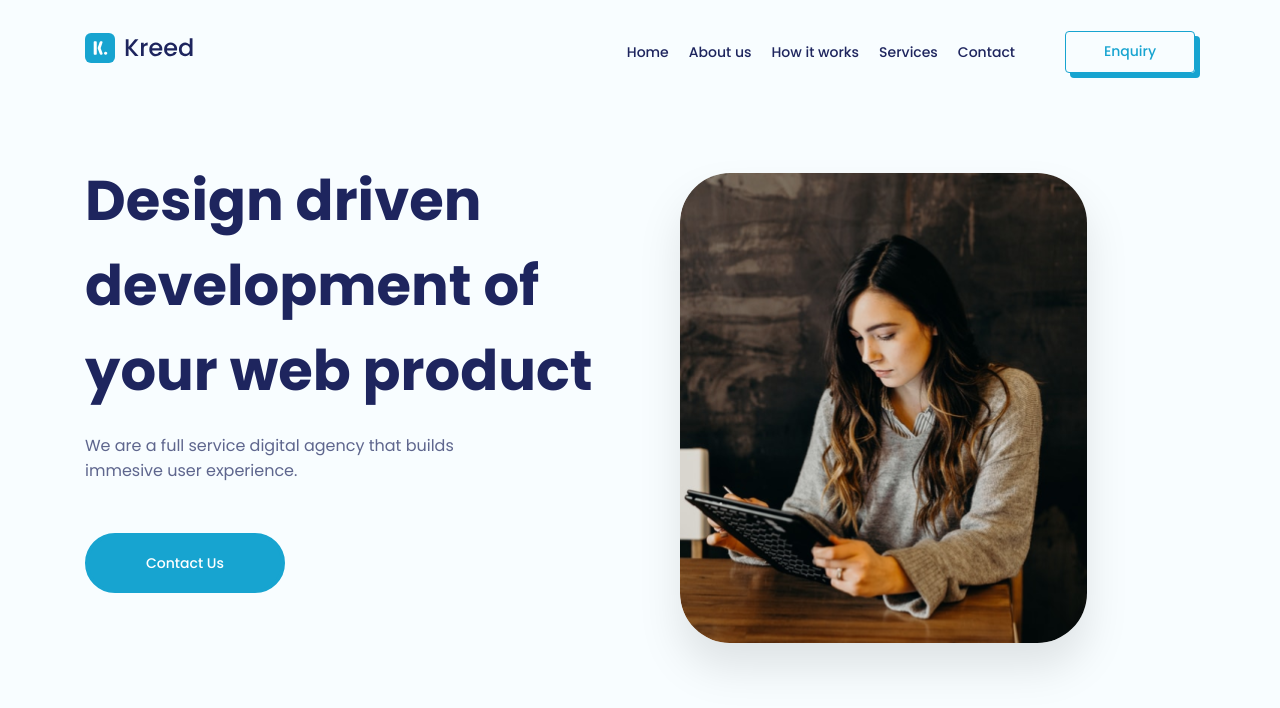
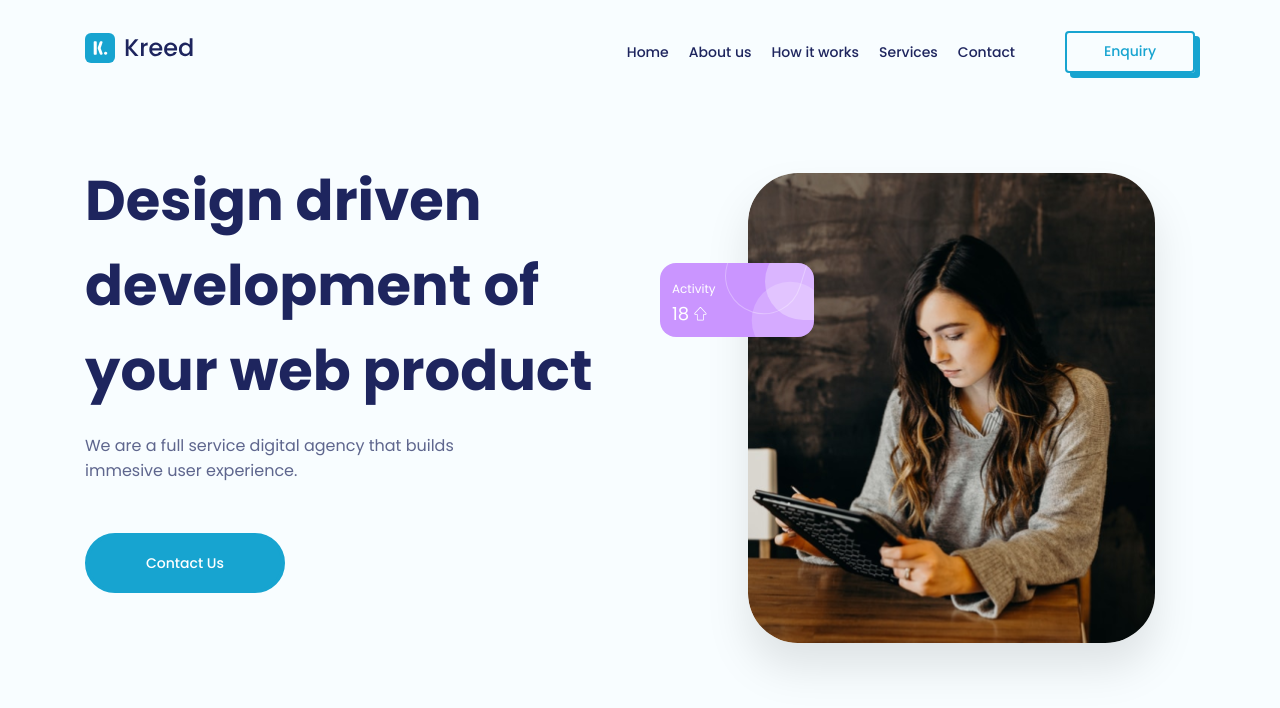
Before and after one commit to luiabdiel/kreed, a React (Vite) app: page / in a window 1280 px wide. Shown: the top 708 px of the page. Built offline with nearby package versions, Linux system fonts and the light colour scheme.

Commit message:
feat: main img

```diff
--- a/src/atoms/ButtonContact/style.ts
+++ b/src/atoms/ButtonContact/style.ts
@@ -23,6 +23,6 @@ export const ButtonContact = styled.button`
     &:hover{
         color:  #1E255E;
         background-color: transparent;
-        border: 4px solid #1E255E;
+        border: 3px solid #1E255E;
     }
 `
--- a/src/atoms/styles.ts
+++ b/src/atoms/styles.ts
@@ -4,7 +4,7 @@ export const Button = styled.button`
     width: 130px;
     height: 42px;
 
-    border: 1px solid #17A4D0;
+    border: 2px solid #17A4D0;
     border-radius: 4px;
 
     margin-left: 50px;
--- /dev/null
+++ b/src/molecules/CardActivity/index.tsx
@@ -0,0 +1,19 @@
+import * as S from "./styles"
+
+import arrow from "../../assets/arrow.svg"
+
+export const CardActivity = () => {
+    return(
+        <S.CardActivity>
+            <small>Activity</small>
+            <div>
+                <strong>18</strong>
+                <img src={arrow} />
+            </div>
+
+            <i className="circle-1"></i>
+            <i className="circle-2"></i>
+            <i className="circle-3"></i>
+        </S.CardActivity>
+    )
+}
--- /dev/null
+++ b/src/molecules/CardActivity/styles.ts
@@ -0,0 +1,75 @@
+import styled from "styled-components"
+
+export const CardActivity = styled.div`
+    position: absolute;
+
+    top: 105px;
+    left: 20px;
+
+    background-color: #CA95FF;
+    color: #fff;
+
+    width: 154px;
+    height: 74px;
+
+    border-radius: 16px;
+
+    text-align: left;
+
+    padding: 12px;
+
+    /* OVERFLOW HIDDEN PARA CORTAR O ICON/IMAGE  */
+    overflow: hidden;
+
+    small{
+        font-size: 12px;
+    }
+
+        >div{
+
+            display: flex;
+            align-items: center;
+            gap: 5px;
+
+            strong{
+                font-size: 18px;
+                font-weight: 400;
+            }
+
+            img{
+                width: 13px;
+            }
+        }
+
+    i{
+        position: absolute;
+
+        width: 157px;
+        height: 77px;
+
+        border-radius: 50px;
+
+        &.circle-1{
+            left: 105px;
+            top: -20px;
+
+            background: rgba(255, 255, 255, 0.3);
+        }
+
+        &.circle-2{
+            background:  rgba(255, 255, 255, 0.2);
+            transform: rotate(45deg);
+
+            left: 80px;
+            bottom: -50px;
+        }
+
+        &.circle-3{
+            border: 1px solid rgba(255, 255, 255, 0.3);
+            transform: rotate(-72.7deg);
+
+            left: 37px;
+            top: -64px;
+        }
+    }
+`
--- a/src/pages/Main.tsx
+++ b/src/pages/Main.tsx
@@ -4,6 +4,7 @@ import { Frontend } from '../templates/frontend'
 import HeroImg from "../assets/hero.svg"
 
 import * as S from "./styles"
+import { CardActivity } from '../molecules/CardActivity'
 
 export function Main() {
   return (
@@ -15,9 +16,11 @@ export function Main() {
           <ButtonContact/>
         </div>
 
-        <div>
+        <S.ContainerImage>
+          <CardActivity/>
+
           <img src={HeroImg} alt="Uma mulher, sentada, fazendo uma pesquisa no tablet" />
-        </div>
+        </S.ContainerImage>
       </S.Container>
     </Frontend>
   )
--- a/src/pages/styles.ts
+++ b/src/pages/styles.ts
@@ -22,3 +22,9 @@ export const Container = styled.div`
         padding-right: 105px;
     }
 `
+
+export const ContainerImage = styled.div`
+    text-align: right;
+
+    position: relative;
+`
```
Also changed, not shown: src/assets/arrow.svg (added).
